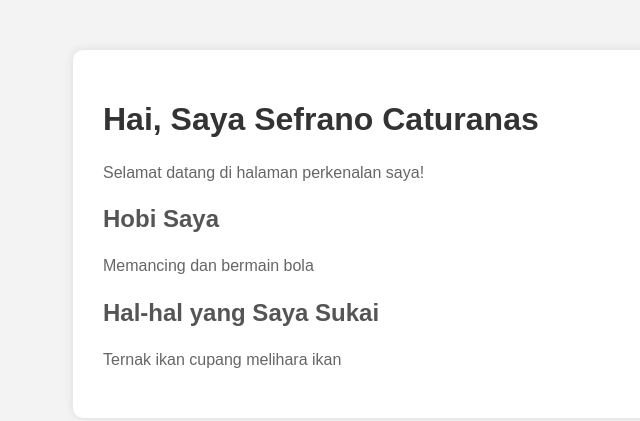
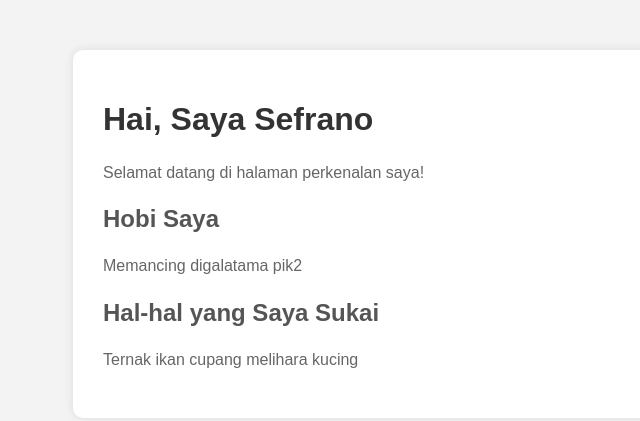
Before and after one commit to Sefrano/UTS-KOMWAN, a plain HTML site: page index.html in a window 1280 px wide. Shown: the whole page, without its empty margins (137-777 px from the left). Drawn offline with Linux system fonts and the light colour scheme.

Commit message:
contoh commit ke2

```diff
--- a/index.html
+++ b/index.html
@@ -8,14 +8,14 @@
 </head>
 <body>
   <div class="container">
-    <h1>Hai, Saya Sefrano Caturanas</h1>
+    <h1>Hai, Saya Sefrano </h1>
     <p>Selamat datang di halaman perkenalan saya!</p>
 
     <h2>Hobi Saya</h2>
-    <p>Memancing dan bermain bola</p>
+    <p>Memancing digalatama pik2</p>
 
     <h2>Hal-hal yang Saya Sukai</h2>
-    <p>Ternak ikan cupang melihara ikan</p>
+    <p>Ternak ikan cupang melihara kucing</p>
   </div>
 </body>
 </html>
```
